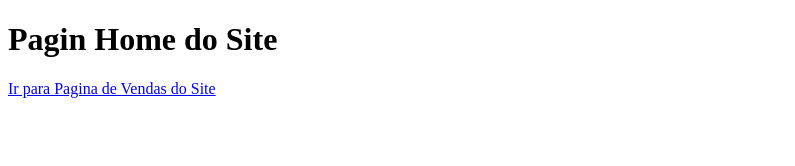
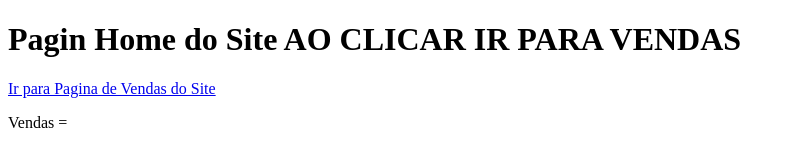
Before and after one commit to robertosantoss/robertosantoss, a plain HTML site: page index.html in a window 1280 px wide. Shown: the whole page, without its empty margins (0-795 px from the left). Drawn offline with Linux system fonts and the light colour scheme.

Commit message:
Inserido valor na index

```diff
--- a/index.html
+++ b/index.html
@@ -7,7 +7,8 @@
     <title>Pagina Home do Site VENDAS .HTML</title>
 </head>
 <body>
-    <h1>Pagin Home do Site</h1>
+    <h1>Pagin Home do Site AO CLICAR IR PARA VENDAS</h1>
     <a href="Vendas.html">Ir para Pagina de Vendas do Site</a>
+    <p>Vendas = <R14000></R14000></p>
 </body>
 </html>
```
